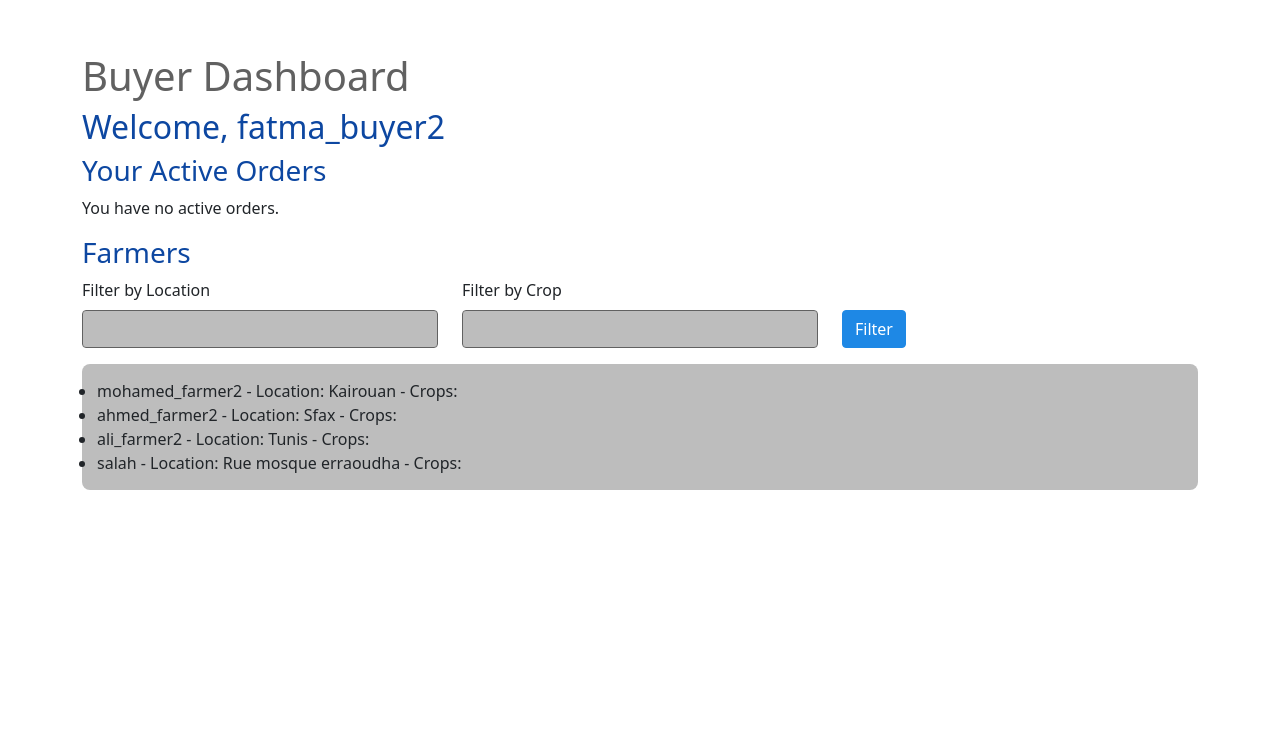
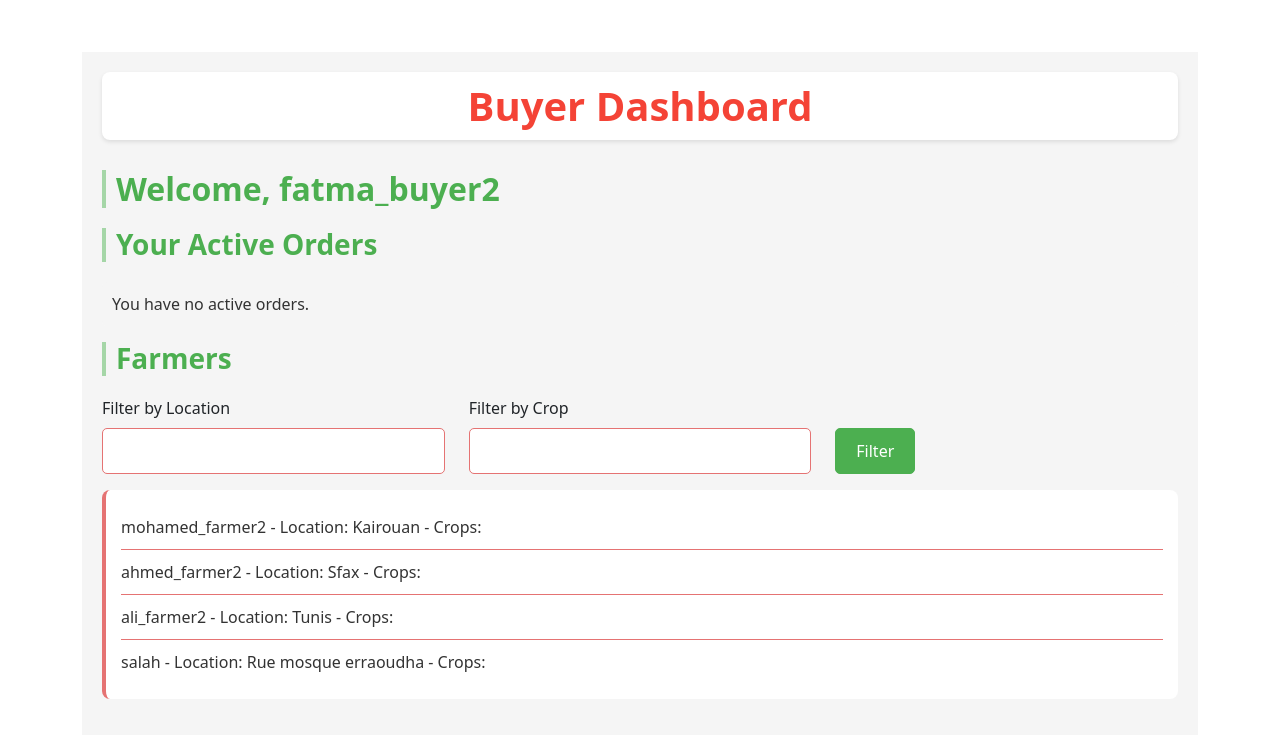
Before and after one commit to toorki/agritech_prototype, a Django app: template templates/marketplace/buyer_dashboard.html in a window 1280 px wide. Shown: the part 56-800 px from the top of the page. Run offline with Django 5.2, Linux system fonts and the light colour scheme; the template is opened without the code that fills it: values that come from a table or form of the project are taken from there, others are empty; data comes from the database, SQL or seed files in the repository; parts of the project's set-up code (start-up, migrations or seed data) failed here and were passed over.

Commit message:
Edit buyer design

```diff
--- a/templates/marketplace/buyer_dashboard.html
+++ b/templates/marketplace/buyer_dashboard.html
@@ -4,42 +4,110 @@
 
 {% block content %}
 <style>
+    .dashboard-container {
+        padding: 20px;
+        background-color: #F5F5F5; /* Off-white background */
+    }
+
     .dashboard-container h1 {
-        color: #616161; /* Charcoal gray */
+        color: #F44336; /* Vibrant red for main heading */
+        font-weight: 700;
+        text-align: center;
+        margin-bottom: 30px;
+        padding: 10px;
+        background-color: #FFFFFF; /* Pure white */
+        border-radius: 8px;
+        box-shadow: 0 2px 4px rgba(0, 0, 0, 0.1);
     }
+
     .dashboard-container h2, .dashboard-container h3 {
-        color: #0D47A1; /* Darker, authoritative blue */
+        color: #4CAF50; /* Nature green for section headings */
+        font-weight: 600;
+        margin-bottom: 20px;
+        padding-left: 10px;
+        border-left: 4px solid #A5D6A7; /* Light green border */
     }
+
     .dashboard-container .btn-primary {
-        background-color: #66BB6A; /* Soft green for highlights */
-        border-color: #66BB6A;
+        background-color: #4CAF50; /* Nature green */
+        border-color: #4CAF50;
+        color: #FFFFFF; /* Pure white text */
+        font-weight: 500;
+        padding: 10px 20px;
+        transition: background-color 0.3s ease;
     }
+
     .dashboard-container .btn-primary:hover {
-        background-color: #2E7D32; /* Deep green */
-        border-color: #2E7D32;
+        background-color: #A5D6A7; /* Light green */
+        border-color: #A5D6A7;
     }
+
     .dashboard-container ul {
-        background-color: #BDBDBD; /* Light gray */
+        background-color: #FFFFFF; /* Pure white */
         padding: 15px;
         border-radius: 8px;
+        border-left: 4px solid #E57373; /* Soft red border */
+        list-style-type: none;
     }
+
+    .dashboard-container li {
+        color: #333;
+        padding: 10px 0;
+        border-bottom: 1px solid #E57373; /* Soft red separator */
+    }
+
+    .dashboard-container li:last-child {
+        border-bottom: none;
+    }
+
     .dashboard-container li a {
-        color: #1E88E5; /* Professional blue */
+        color: #F44336; /* Vibrant red for links */
+        text-decoration: none;
+        font-weight: 500;
     }
+
     .dashboard-container li a:hover {
-        color: #0D47A1; /* Darker, authoritative blue */
+        color: #E57373; /* Soft red on hover */
+        text-decoration: underline;
     }
+
     .dashboard-container .form-control {
-        background-color: #BDBDBD; /* Light gray */
-        border-color: #616161; /* Charcoal gray */
+        background-color: #FFFFFF; /* Pure white */
+        border: 1px solid #E57373; /* Soft red border */
+        border-radius: 5px;
+        padding: 10px;
+        color: #333;
+        transition: border-color 0.3s ease;
     }
+
+    .dashboard-container .form-control:focus {
+        border-color: #F44336; /* Vibrant red on focus */
+        box-shadow: 0 0 5px rgba(244, 67, 54, 0.3);
+    }
+
     .dashboard-container .btn {
-        background-color: #1E88E5; /* Professional blue */
-        border-color: #1E88E5;
+        background-color: #4CAF50; /* Nature green */
+        border-color: #4CAF50;
+        color: #FFFFFF; /* Pure white text */
+        padding: 10px 20px;
+        border-radius: 5px;
+        transition: background-color 0.3s ease;
     }
+
     .dashboard-container .btn:hover {
-        background-color: #0D47A1; /* Darker, authoritative blue */
-        border-color: #0D47A1;
+        background-color: #A5D6A7; /* Light green */
+        border-color: #A5D6A7;
+    }
+
+    @media (max-width: 768px) {
+        .dashboard-container .col-md-4 {
+            flex: 0 0 100%;
+            max-width: 100%;
+            margin-bottom: 15px;
+        }
+        .dashboard-container .btn {
+            width: 100%;
+        }
     }
 </style>
 
@@ -61,7 +129,7 @@
         {% endfor %}
         </ul>
     {% else %}
-        <p>You have no active orders.</p>
+        <p style="color: #333; padding: 10px; background-color: #F5F5F5; border-radius: 5px;">You have no active orders.</p>
     {% endif %}
 
     <!-- Farmer List with Filters -->
@@ -92,7 +160,7 @@
         {% endfor %}
         </ul>
     {% else %}
-        <p>No farmers match your filters.</p>
+        <p style="color: #333; padding: 10px; background-color: #F5F5F5; border-radius: 5px;">No farmers match your filters.</p>
     {% endif %}
 </div>
 {% endblock %}
```
Also changed, not shown: templates/marketplace/user_profile.html (+73 -9 lines).
